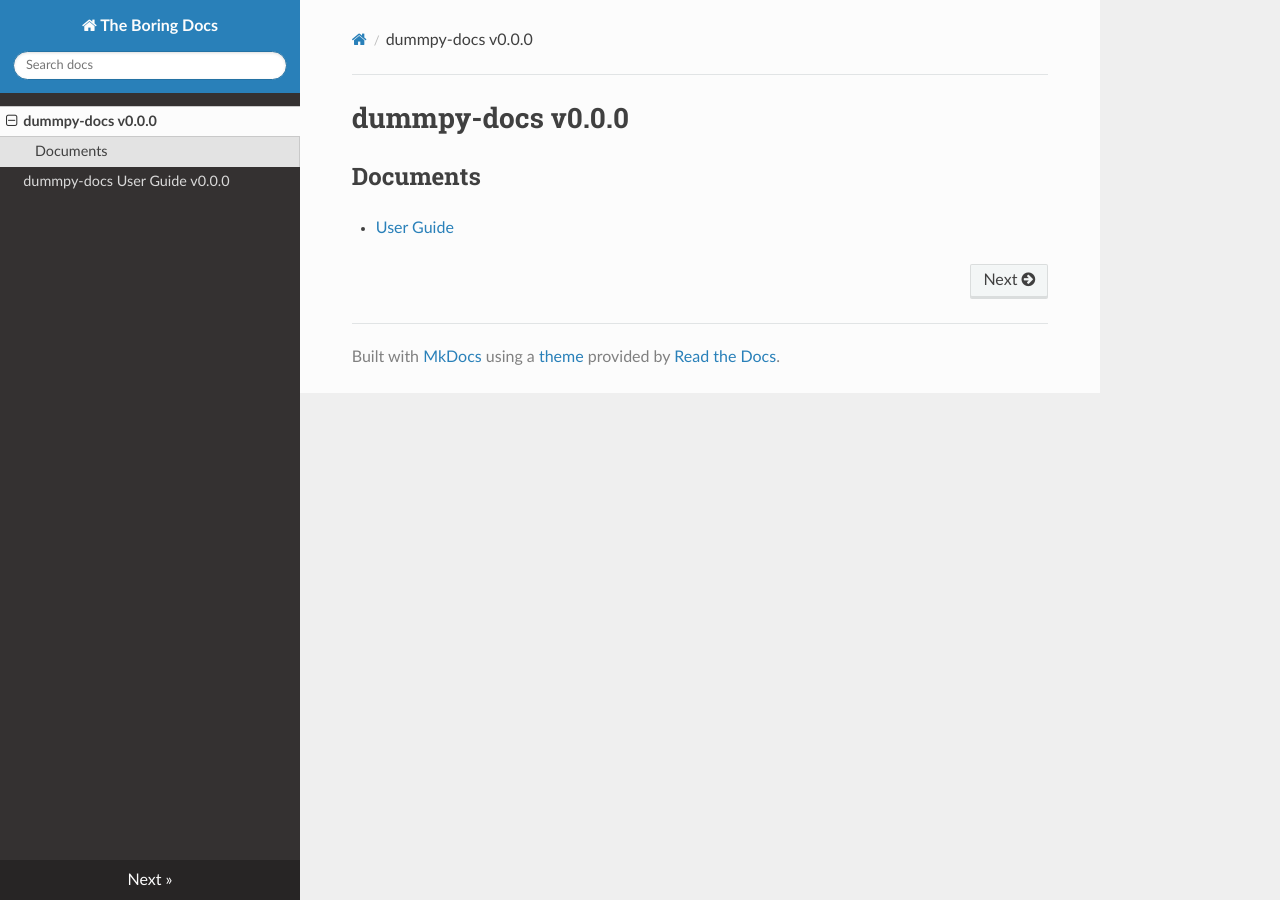
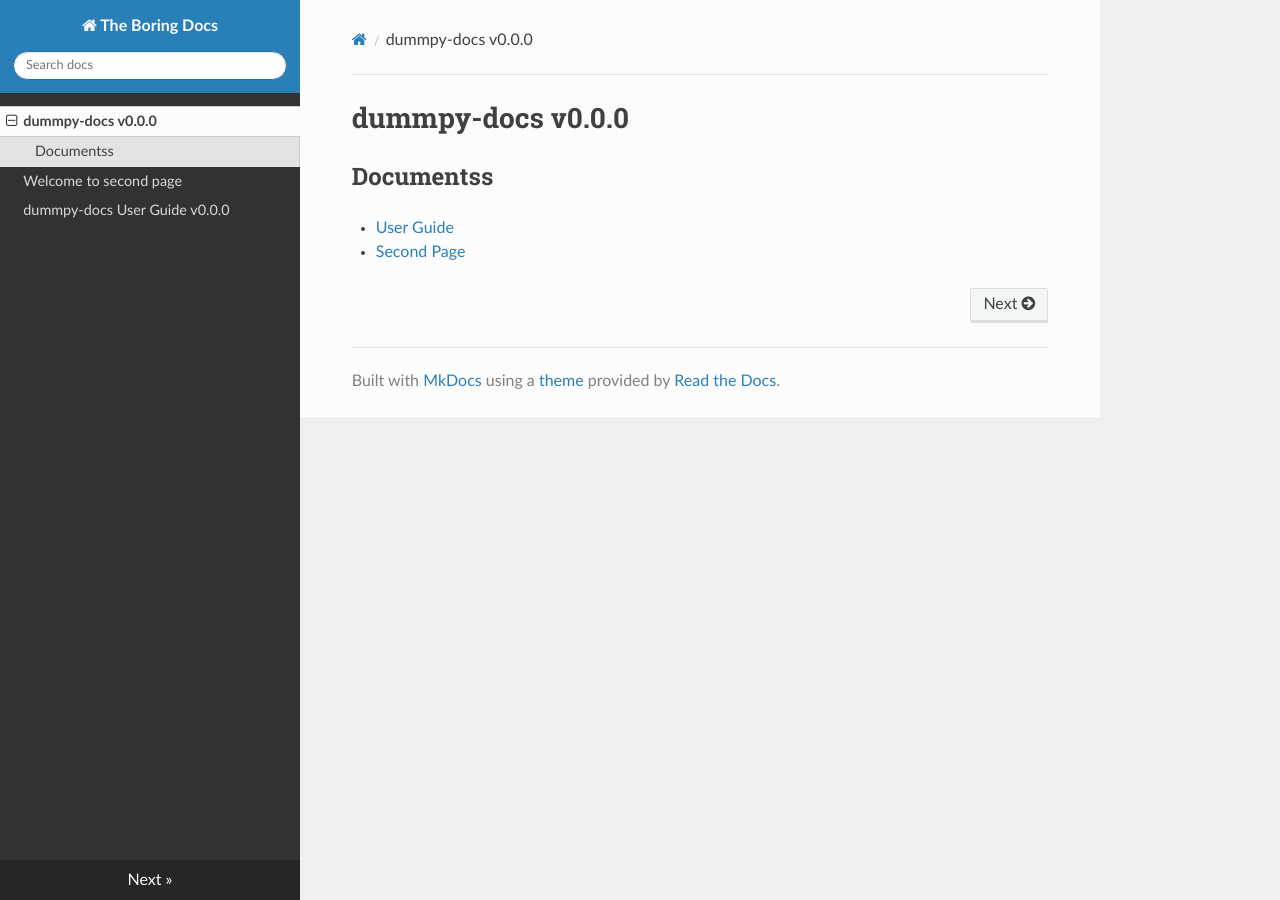
Before and after one commit to arnabghose997/dummpy-docs, an MkDocs documentation site: the page built from docs/README.md, in a window 1280 px wide. Built offline with MkDocs 1.6.1, drawn with Linux system fonts in a browser that asks for light colours; nearby versions of some CDN libraries.

Commit message:
add second page

```diff
--- a/docs/README.md
+++ b/docs/README.md
@@ -1,5 +1,6 @@
 # dummpy-docs v0.0.0
 
-Documents
+Documentss
 --------
 * [User Guide](user-guide.md)
+* [Second Page](second-page.md)
--- a/docs/index.rst
+++ b/docs/index.rst
@@ -7,3 +7,4 @@ Documents
    :maxdepth: 16
 
    user-guide
+   second-page
```
Also changed, not shown: docs/second-page.md (added, +3 -0 lines).
